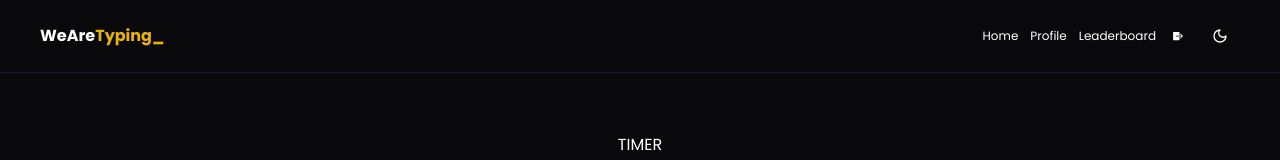
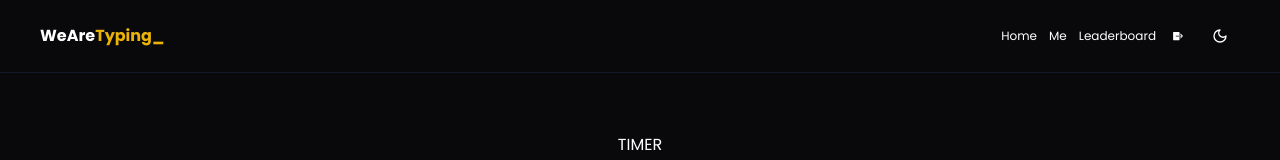
Before and after one commit to MonamaTV/wtt_web, a React (Vite) app: page / in a window 1280 px wide. Shown: the top 160 px of the page. Built offline with nearby package versions, Linux system fonts and the light colour scheme; no server answers; sample sign-in values are in the browser's storage.

Commit message:
change profile to me in the header

```diff
--- a/src/components/Header.tsx
+++ b/src/components/Header.tsx
@@ -20,7 +20,7 @@ const Header = () => {
             <Link to={"/"}>Home</Link>
           </li>
           <li>
-            <Link to={"/profile"}>Profile</Link>
+            <Link to={"/profile"}>Me</Link>
           </li>
           <li>
             <Link to={"/leaderboard"}>Leaderboard</Link>
```
